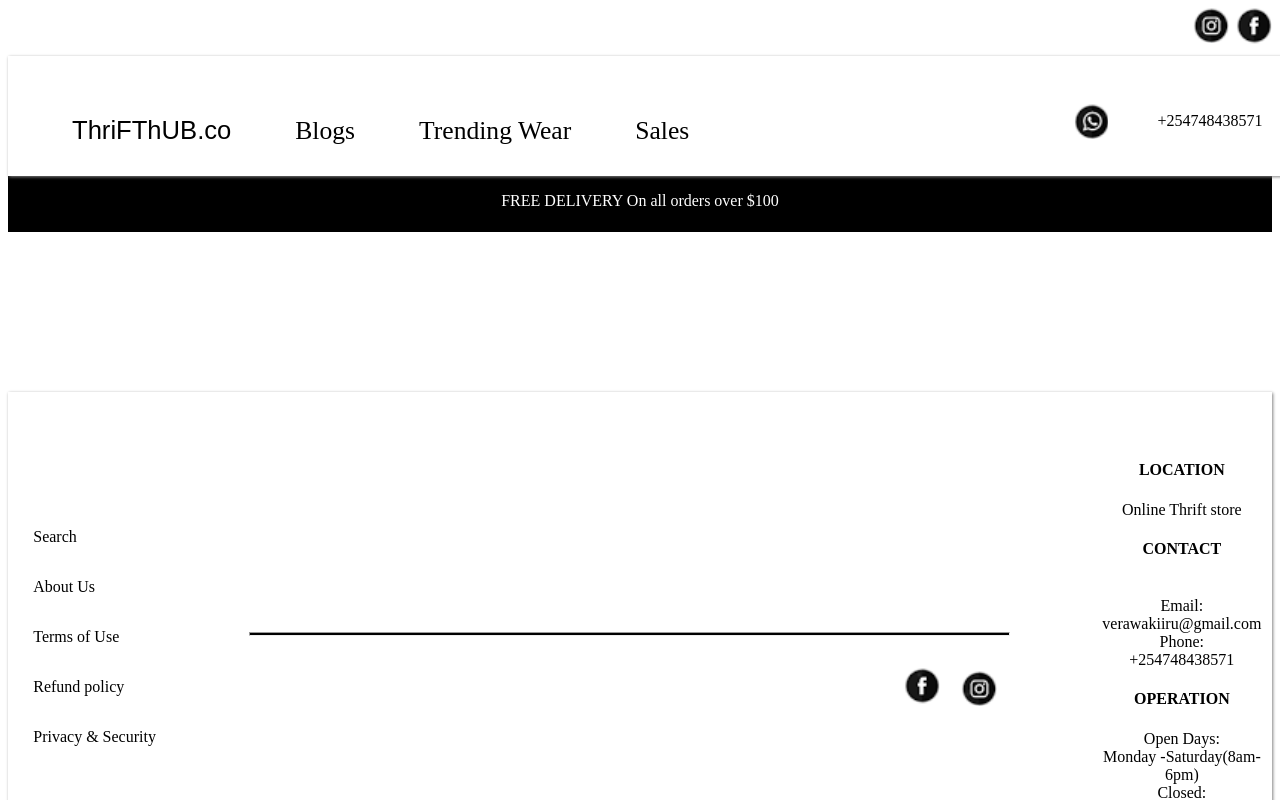
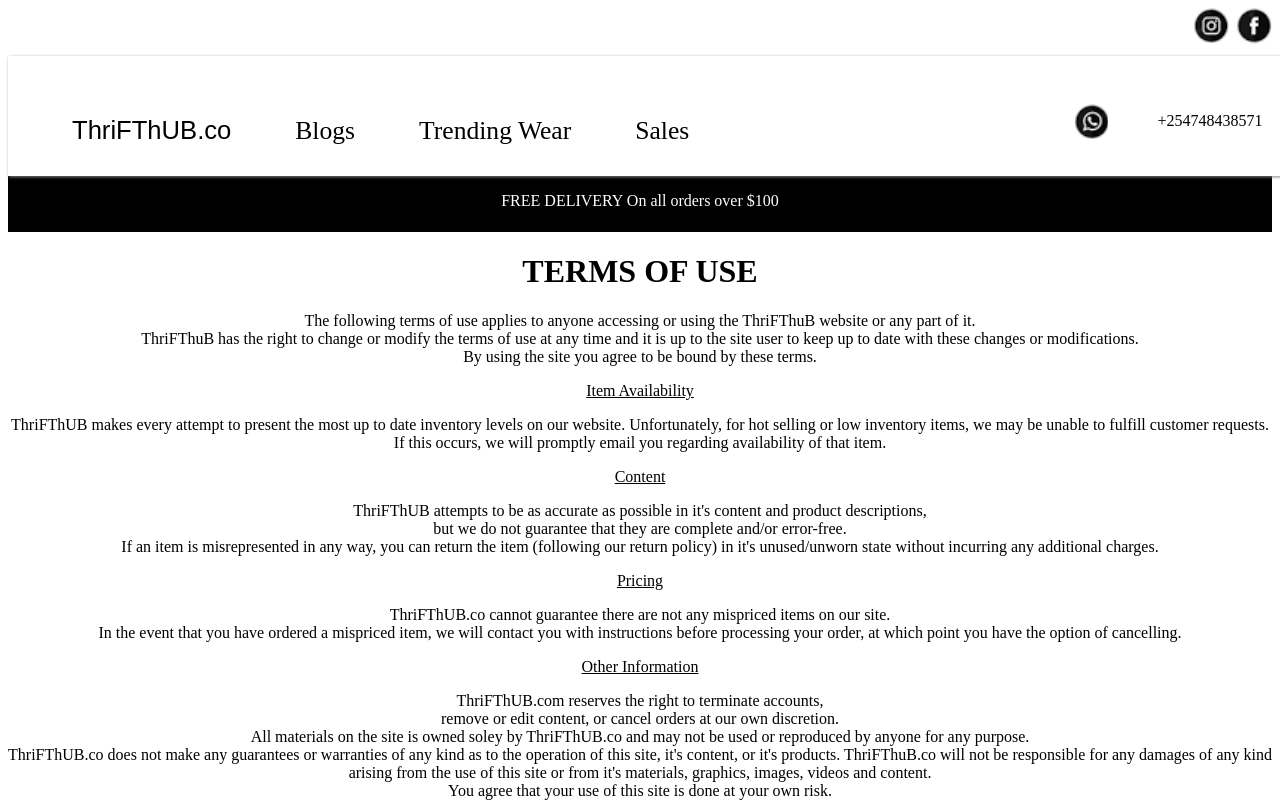
Before and after one commit to Vera25-O/clothline, a React (Create React App) app in the folder my-app/: page /terms in a window 1280 px wide. Shown: the top 800 px of the page. Built offline with nearby package versions, Linux system fonts and the light colour scheme.

Commit message:
modified Terms.js

```diff
--- a/my-app/src/App.js
+++ b/my-app/src/App.js
@@ -11,7 +11,6 @@
 import Refund from "./Components/Refund"
 import About from "./Components/About"
 import Terms from "./Components/Terms"
-import Privacy from "./Components/Privacy"
 function App() {
   return (
     <div className="App">
@@ -25,7 +24,7 @@
      <Route exact path="/fashion" element={<Fashion/>} />
      <Route exact path="/searchBar" element={<SearchBar/>}/>
      <Route exact path="/about" element={<About/>} />
-     <Route exact path="/privacy" element={<Privacy/>} />
+     <Route exact path="/about" element={<About/>} />
      <Route exact path="/terms" element={<Terms/>} />
      <Route exact path="/refund" element={<Refund/>} />
 
--- a/my-app/src/Components/Footer.js
+++ b/my-app/src/Components/Footer.js
@@ -22,7 +22,7 @@
           <NavLink to="/refund" exact="true">
             <p className="fp">Refund policy</p>
           </NavLink>
-          <NavLink to="/privacy" exact="true">
+          <NavLink to="/about" exact="true">
             <p className="fp">Privacy & Security</p>
           </NavLink>
 
--- a/my-app/src/Components/Privacy.js
+++ /dev/null
@@ -1,8 +0,0 @@
-function Privacy(){
-return(
-    <div>
-
-    </div>
-)
-}
-export default Privacy;
--- a/my-app/src/Components/Terms.js
+++ b/my-app/src/Components/Terms.js
@@ -1,7 +1,41 @@
 function Terms(){
     return(
         <div>
+<h1>TERMS OF USE</h1>
+<p className="abtp">
+The following terms of use applies to anyone accessing or using the ThriFThuB website or any part of it.<br></br>
+ ThriFThuB has the right to change or modify the terms of use at any time and it is up to the site user to keep up to date with these changes or modifications.<br></br>
+ By using the site you agree to be bound by these terms.<br></br>
 
+
+
+
+<p className="underline">Item Availability</p>
+ThriFThUB makes every attempt to present the most up to date inventory levels on our website.
+ Unfortunately, for hot selling or low inventory items, we may be unable to fulfill customer requests. <br></br>
+ If this occurs, we will promptly email you regarding availability of that item.<br></br>
+
+
+<p className="underline">Content</p>
+ThriFThUB attempts to be as accurate as possible in it's content and product descriptions, <br></br>
+but we do not guarantee that they are complete and/or error-free.<br></br>
+ If an item is misrepresented in any way, you can return the item (following our return policy) in it's unused/unworn state without incurring any additional charges.<br></br>
+
+
+<p className="underline">Pricing</p>
+ThriFThUB.co cannot guarantee there are not any mispriced items on our site.<br></br>
+In the event that you have ordered a mispriced item, we will contact you with instructions before processing your order, at which point you have the option of cancelling.<br></br>
+
+
+<p className="underline">Other Information</p>
+ThriFThUB.com reserves the right to terminate accounts, <br></br>
+remove or edit content, or cancel orders at our own discretion.<br></br>
+
+
+All materials on the site is owned soley by ThriFThUB.co and may not be used or reproduced by anyone for any purpose.<br></br>
+ThriFThUB.co does not make any guarantees or warranties of any kind as to the operation of this site, it's content, or it's products. ThriFThuB.co will not be responsible for any damages of any kind arising from the use of this site or from it's materials, graphics, images, videos and content.<br></br>
+You agree that your use of this site is done at your own risk.<br></br>
+</p>
         </div>
     )
 }
```
